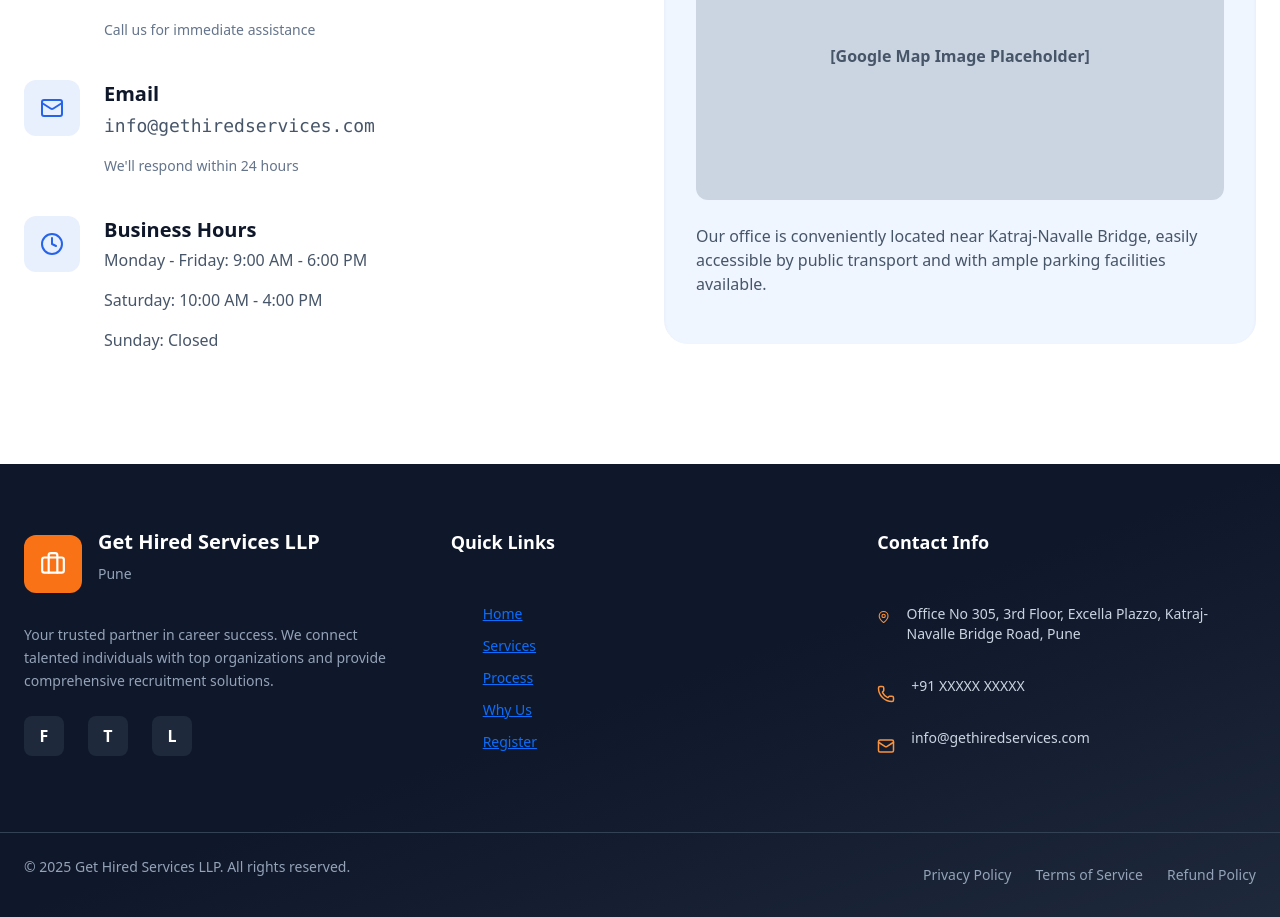
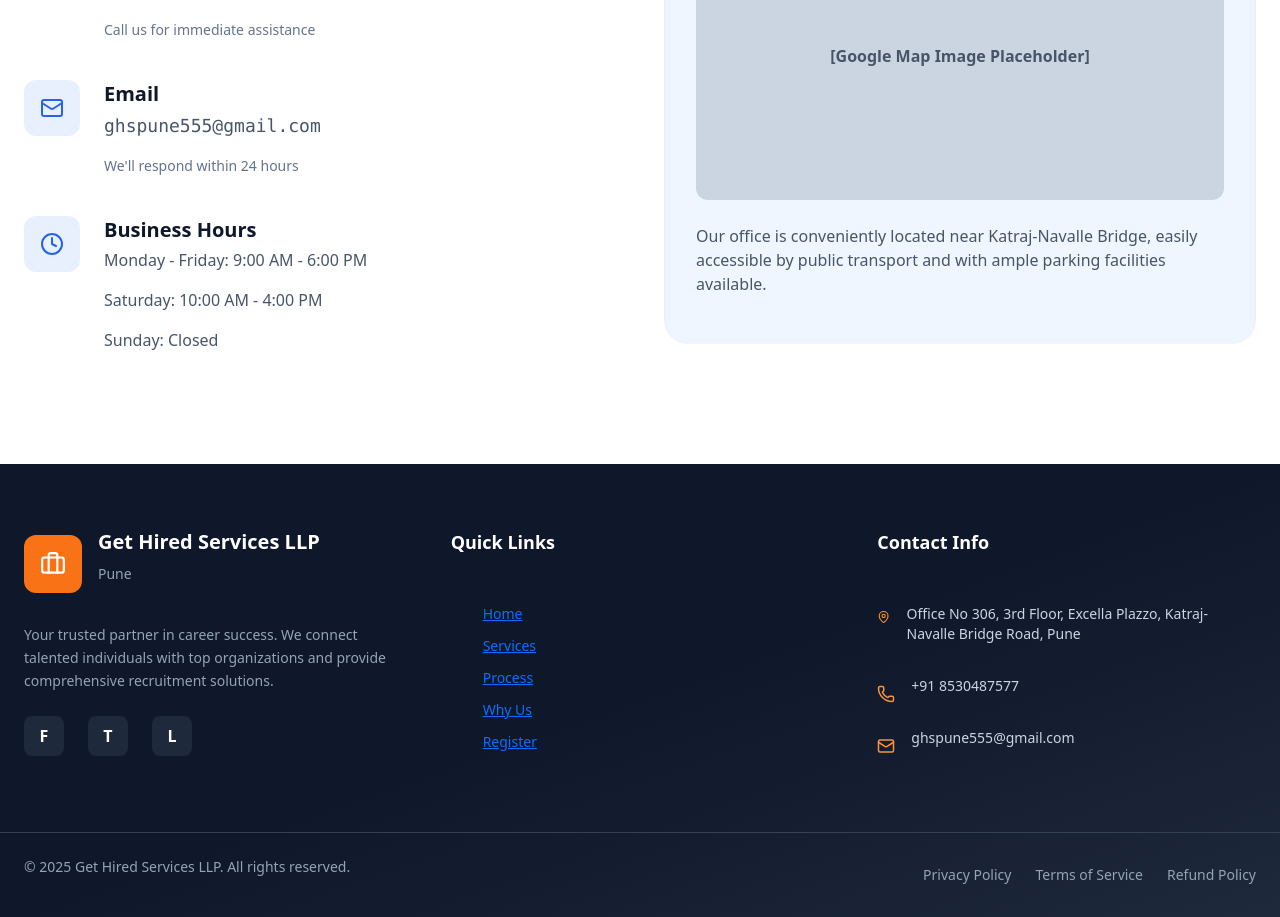
Before and after one commit to Amolika28-Kale/get-hired-services, a React (Create React App) app in the folder hr-recruitment/: page / in a window 1280 px wide. Shown: the part 6548-7465 px from the top of the page. Built offline with nearby package versions, Linux system fonts and the light colour scheme.

Commit message:
contact info changed

```diff
--- a/hr-recruitment/src/Landing.jsx
+++ b/hr-recruitment/src/Landing.jsx
@@ -114,9 +114,9 @@ const [menuOpen, setMenuOpen] = useState(false);
     }
   };
 
-  const officeAddress = "Office No 305, 3rd Floor, Excella Plazzo, Katraj-Navalle Bridge Road, Pune, Maharashtra";
-  const email = "info@gethiredservices.com";
-  const phone = "+91 XXXXX XXXXX";
+  const officeAddress = "Office No 306, 3rd Floor, Excella Plazzo, Katraj-Navalle Bridge Road, Pune, Maharashtra";
+  const email = "ghspune555@gmail.com ";
+  const phone = "+91 8530487577";
 
   const services = [
     { title: "Recruitment Services", description: "We specialize in identifying and recruiting top talent across various industries, ensuring the perfect match between candidates and organizations." },
@@ -691,19 +691,19 @@ const [menuOpen, setMenuOpen] = useState(false);
         <div className="flex items-start gap-3">
           <MapPin className="text-orange-400 mt-1" size={18} />
           <p>
-            Office No 305, 3rd Floor, Excella Plazzo,
+            Office No 306, 3rd Floor, Excella Plazzo,
             Katraj-Navalle Bridge Road, Pune
           </p>
         </div>
 
         <div className="flex items-center gap-3">
           <Phone className="text-orange-400" size={18} />
-          <p>+91 XXXXX XXXXX</p>
+          <p>+91 8530487577</p>
         </div>
 
         <div className="flex items-center gap-3">
           <Mail className="text-orange-400" size={18} />
-          <p>info@gethiredservices.com</p>
+          <p>ghspune555@gmail.com </p>
         </div>
       </div>
     </div>
```
